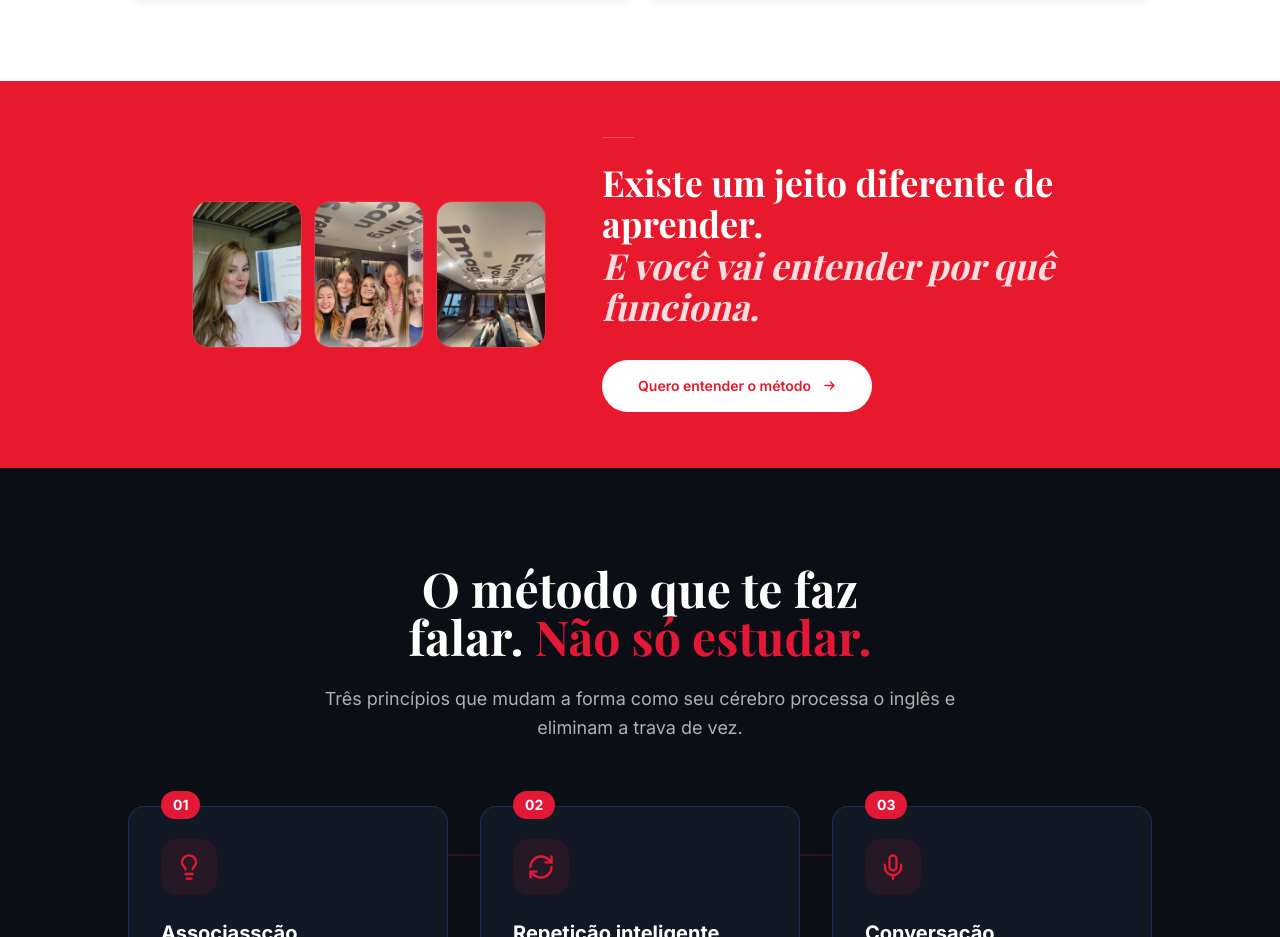
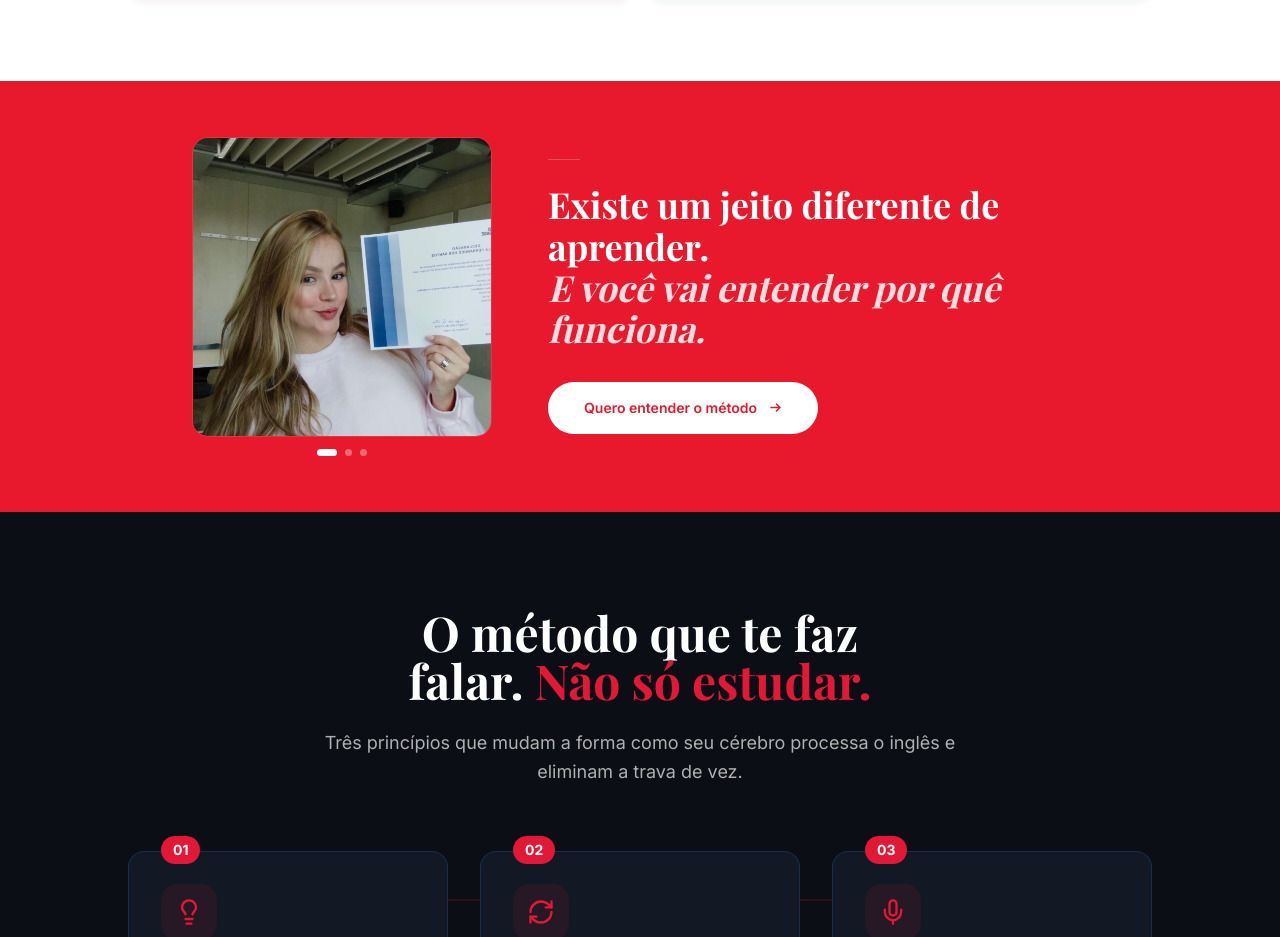
Before and after one commit to yvesisaacoliver/Mindle-Site, a Next.js app: page / in a window 1280 px wide. Shown: the part 2460-3397 px from the top of the page. Built offline with nearby package versions, Linux system fonts and the light colour scheme; a web font is replaced by a local one.

Commit message:
feat(pain): carrossel de fotos na seção vermelha com swipe e dots
Co-Authored-By: Claude Sonnet 4.6 <noreply@anthropic.com>

```diff
--- a/components/landing/pain-section.tsx
+++ b/components/landing/pain-section.tsx
@@ -2,6 +2,67 @@
 
 import Image from 'next/image'
 import { useEffect, useRef, useState } from 'react'
+
+const photos = ['/mindle-foto-1.jpeg', '/mindle-foto-2.jpeg', '/mindle-foto-3.jpeg']
+
+function PhotoCarousel() {
+  const [current, setCurrent] = useState(0)
+  const dragStart = useRef(0)
+
+  const prev = () => setCurrent(i => (i === 0 ? photos.length - 1 : i - 1))
+  const next = () => setCurrent(i => (i === photos.length - 1 ? 0 : i + 1))
+
+  return (
+    <div className="flex-shrink-0 w-full max-w-[260px] lg:max-w-[300px]">
+      {/* Imagem */}
+      <div
+        className="relative aspect-square rounded-2xl overflow-hidden border border-white/10 cursor-grab active:cursor-grabbing"
+        onMouseDown={e => { dragStart.current = e.clientX }}
+        onMouseUp={e => {
+          const delta = dragStart.current - e.clientX
+          if (delta > 40) next()
+          else if (delta < -40) prev()
+        }}
+        onTouchStart={e => { dragStart.current = e.touches[0].clientX }}
+        onTouchEnd={e => {
+          const delta = dragStart.current - e.changedTouches[0].clientX
+          if (delta > 40) next()
+          else if (delta < -40) prev()
+        }}
+      >
+        {photos.map((src, i) => (
+          <div
+            key={i}
+            className="absolute inset-0 transition-opacity duration-400"
+            style={{ opacity: i === current ? 1 : 0 }}
+          >
+            <Image src={src} alt={`Mindle Idiomas ${i + 1}`} fill className="object-cover" />
+          </div>
+        ))}
+      </div>
+
+      {/* Dots */}
+      <div className="flex justify-center gap-2 mt-3">
+        {photos.map((_, i) => (
+          <button
+            key={i}
+            onClick={() => setCurrent(i)}
+            style={{
+              width: i === current ? 20 : 7,
+              height: 7,
+              borderRadius: 9999,
+              background: i === current ? '#fff' : 'rgba(255,255,255,0.35)',
+              transition: 'all 300ms ease',
+              border: 'none',
+              cursor: 'pointer',
+              padding: 0,
+            }}
+          />
+        ))}
+      </div>
+    </div>
+  )
+}
 
 const painDreams = [
   {
@@ -158,20 +219,7 @@ export function PainSection() {
           <div className="max-w-4xl mx-auto">
             <div className="flex flex-col lg:flex-row items-center gap-10 lg:gap-14">
 
-              {/* 3 fotos */}
-              <div className="flex gap-3 flex-shrink-0">
-                {['/mindle-foto-1.jpeg', '/mindle-foto-2.jpeg', '/mindle-foto-3.jpeg'].map((src, i) => (
-                  <div key={i} className="w-[90px] lg:w-[110px] aspect-[3/4] rounded-xl overflow-hidden border border-white/10 flex-shrink-0">
-                    <Image
-                      src={src}
-                      alt={`Aluno Mindle Idiomas ${i + 1}`}
-                      width={110}
-                      height={147}
-                      className="w-full h-full object-cover"
-                    />
-                  </div>
-                ))}
-              </div>
+              <PhotoCarousel />
 
               {/* Text + CTA */}
               <div className="flex flex-col items-center lg:items-start text-center lg:text-left gap-8">
```
